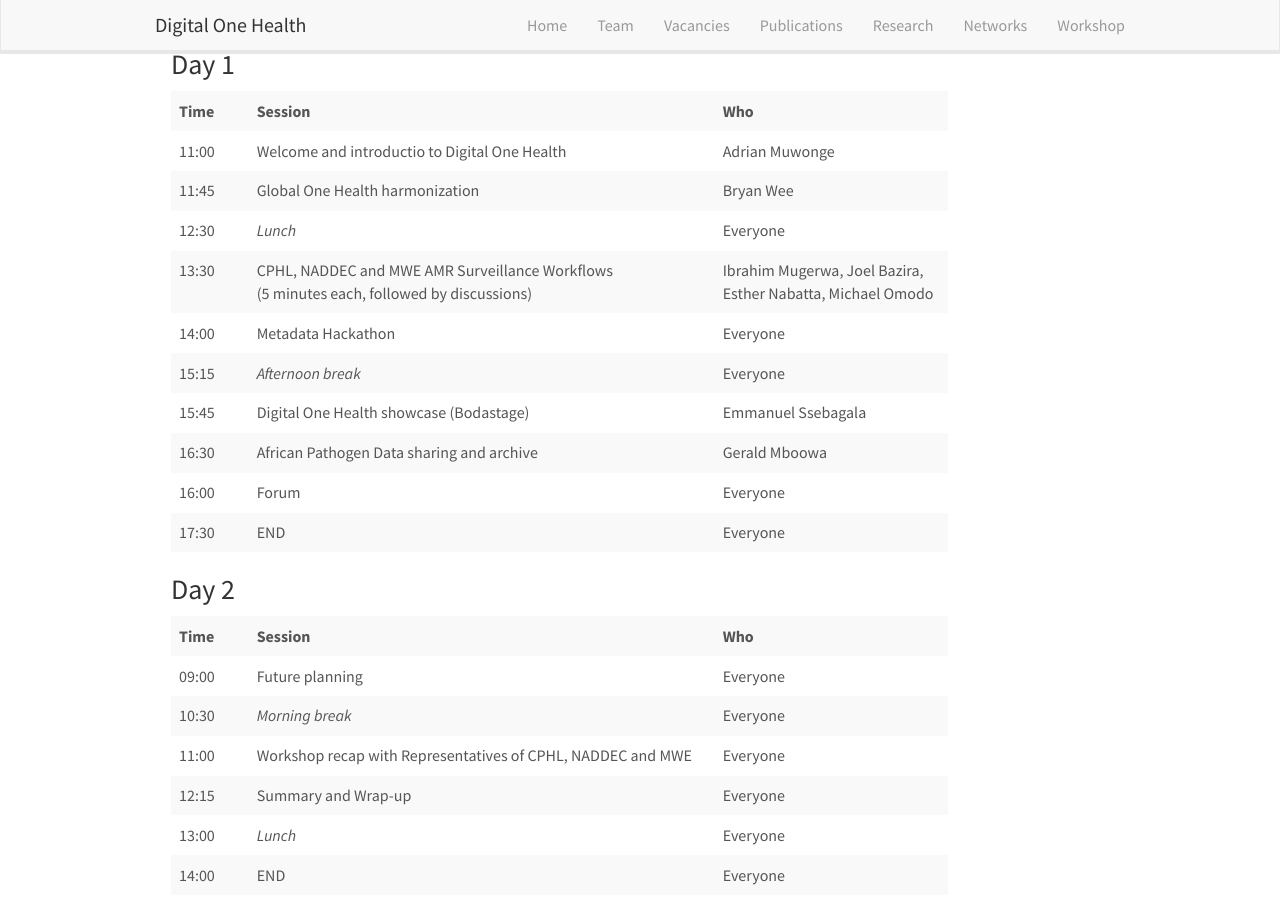
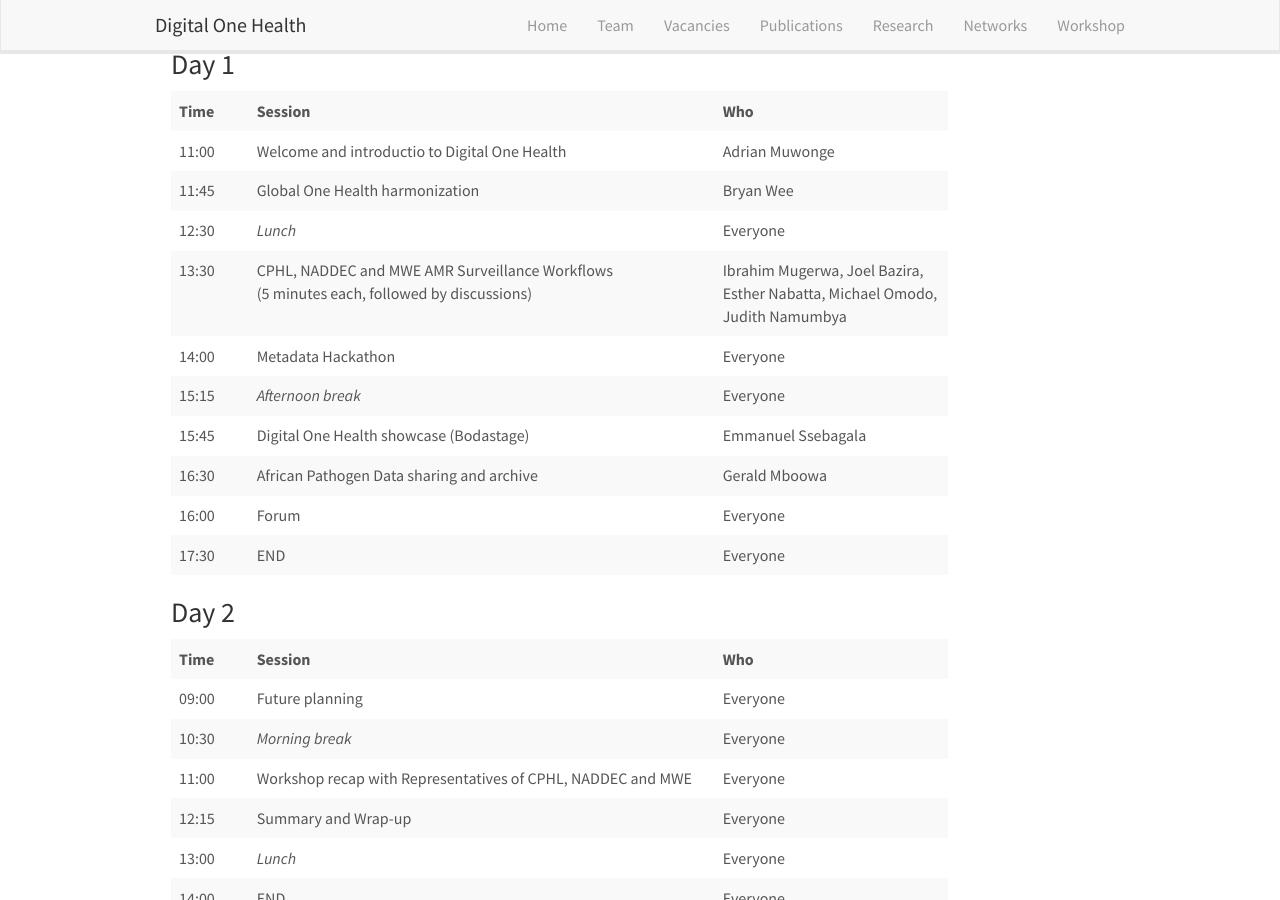
Before and after one commit to Digital-One-Health/digital-one-health.github.io, a Jekyll site: the page built from _pages/doh-workshop.md, in a window 1280 px wide and 900 px high, scrolled down 1133 px. Built offline with Jekyll 4.4.1, drawn with Linux system fonts in a browser that asks for light colours; nearby versions of some CDN libraries; comment, search, counter and statistics services are not loaded.

Commit message:
Added Judith to speaker list

```diff
--- a/_pages/doh-workshop.md
+++ b/_pages/doh-workshop.md
@@ -72,7 +72,7 @@
     <tr> <td>11:00</td>  <td>Welcome and introductio to Digital One Health</td> <td>Adrian Muwonge</td></tr>
     <tr> <td>11:45</td>  <td>Global One Health harmonization</td> <td>Bryan Wee</td></tr>
     <tr> <td>12:30</td>  <td><i>Lunch</i></td> <td>Everyone</td></tr>
-    <tr> <td>13:30</td>  <td>CPHL, NADDEC and MWE AMR Surveillance Workflows<br>(5 minutes each, followed by discussions)</td> <td>Ibrahim Mugerwa, Joel Bazira, Esther Nabatta, Michael Omodo</td></tr>
+    <tr> <td>13:30</td>  <td>CPHL, NADDEC and MWE AMR Surveillance Workflows<br>(5 minutes each, followed by discussions)</td> <td>Ibrahim Mugerwa, Joel Bazira, Esther Nabatta, Michael Omodo, Judith Namumbya</td></tr>
     <tr> <td>14:00</td>  <td>Metadata Hackathon</td> <td>Everyone</td></tr>
     <tr> <td>15:15</td>  <td><i>Afternoon break</i></td> <td>Everyone</td></tr>
     <tr> <td>15:45</td>  <td>Digital One Health showcase (Bodastage)</td> <td>Emmanuel Ssebagala</td></tr>
```
